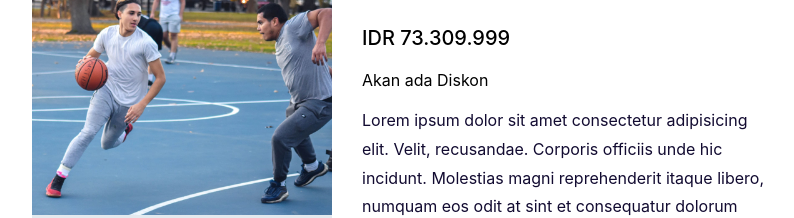
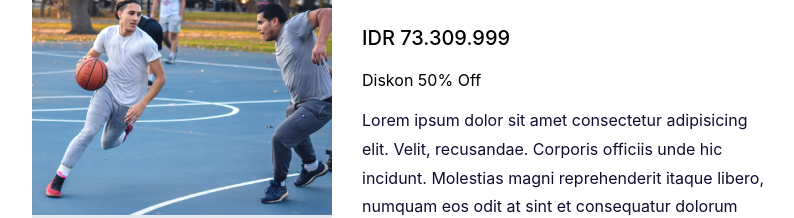
Before and after one commit to dimpangg/react-basic, a React (Create React App) app: page / in a window 1280 px wide. Shown: the part 185-403 px from the top of the page, without its empty margins (96-890 px from the left). Built offline with nearby package versions, Linux system fonts and the light colour scheme.

Commit message:
proptype

```diff
--- a/src/App.js
+++ b/src/App.js
@@ -1,11 +1,12 @@
 import "./App.css";
 import ReviewItems from "./Reviews";
+import PropTypes from "prop-types";
 
 function App() {
   return (
     <div className="ParentBox">
       <FotoProduk />
-      <ProdukInfo isDiscount="coming" category="Lebaran" name="Youdora Dora" />
+      <ProdukInfo isDiscount="yes" category="Lebaran" name="Youdora Dora" />
       <ReviewItems />
     </div>
   );
@@ -20,9 +21,9 @@ function FotoProduk() {
 }
 
 function CheckDiscount(props) {
-  const { isDiscount } = props;
+  const { isDiscount, discount } = props;
   if (isDiscount === "yes") {
-    return <p>Diskon 50% Off</p>;
+    return <p>Diskon {discount}% Off</p>;
   } else if (isDiscount === "coming") {
     return <p>Akan ada Diskon</p>;
   } else {
@@ -45,7 +46,7 @@ function ProdukInfo(props) {
       <p className="cafe">{category}</p>
       <h1 className="title">{name}</h1>
       <p className="price">IDR 73.309.999</p>
-      <CheckDiscount isDiscount={isDiscount} />
+      <CheckDiscount isDiscount={isDiscount} discount={50} />
       <p className="info">
         Lorem ipsum dolor sit amet consectetur adipisicing elit. Velit,
         recusandae. Corporis officiis unde hic incidunt. Molestias magni
@@ -65,4 +66,8 @@ function TambahCart(e, name) {
   console.log("Membeli Produk " + name);
 }
 
+CheckDiscount.propTypes = {
+  discount: PropTypes.number.isRequired,
+};
+
 export default App;
```
